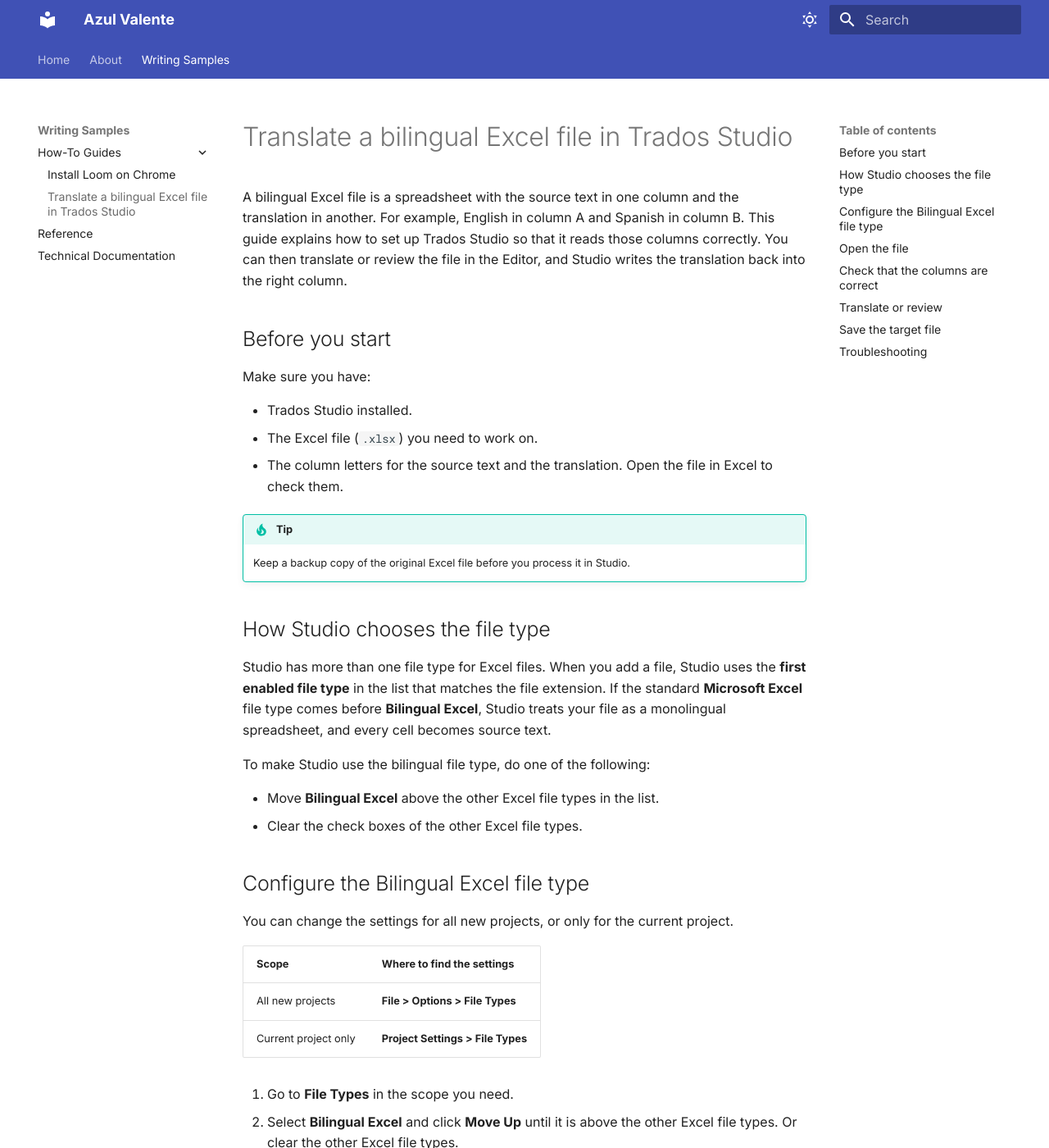
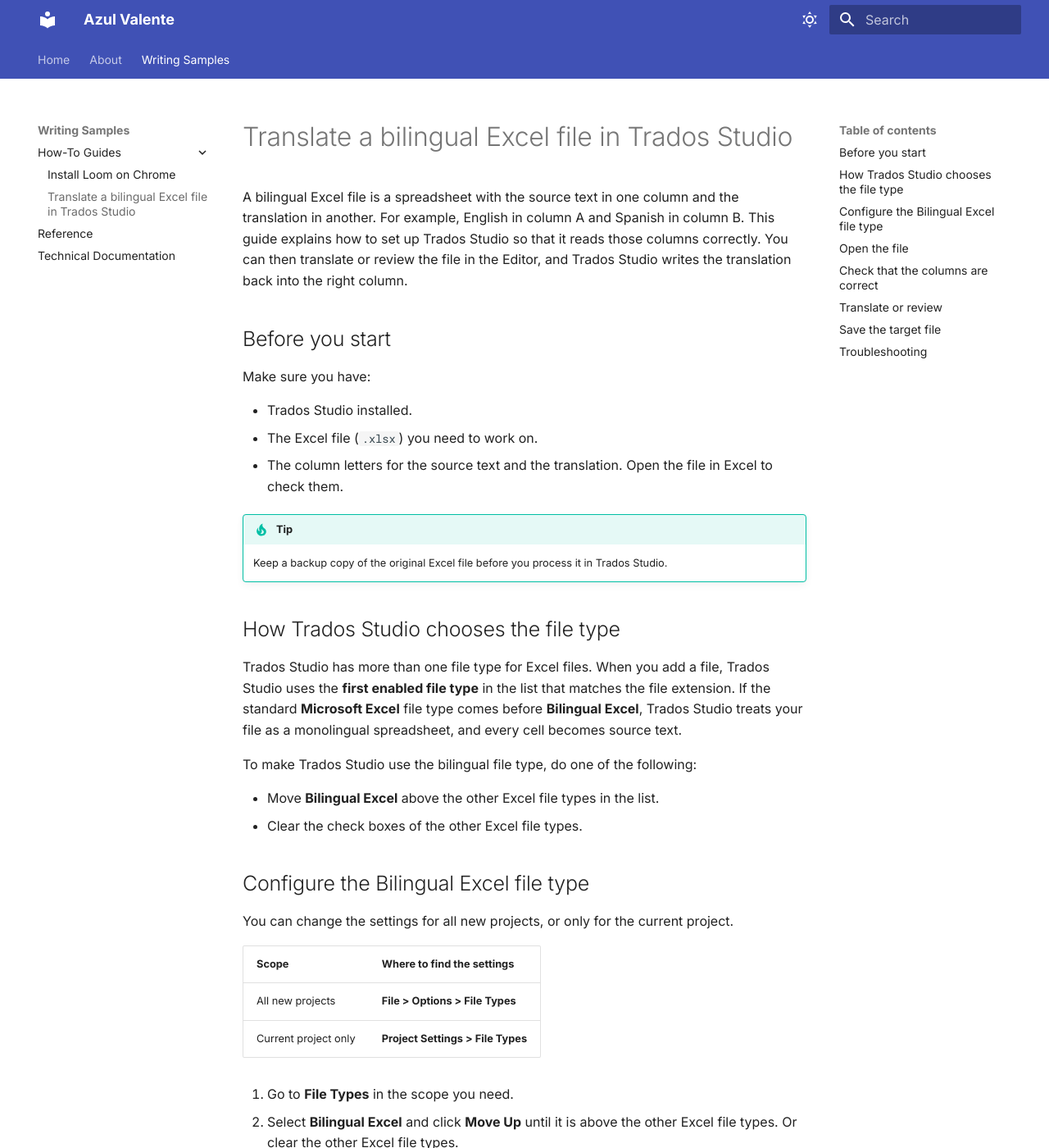
Before and after one commit to azulvalente/tw-portfolio, an MkDocs documentation site: the page built from docs/how-to/how-to-work-with-bilingual-excel-in-trados.md, in a window 1280 px wide and 1400 px high. Shown: the whole window at 82% size. Built offline with MkDocs 1.6.1 and Material for MkDocs 9.7.7, drawn with Linux system fonts in a browser that asks for light colours; some of the changed text lies outside the part shown.

Commit message:
updating name Studio to Trados Studio

```diff
--- a/docs/how-to/how-to-work-with-bilingual-excel-in-trados.md
+++ b/docs/how-to/how-to-work-with-bilingual-excel-in-trados.md
@@ -1,6 +1,6 @@
 # Translate a bilingual Excel file in Trados Studio
 
-A bilingual Excel file is a spreadsheet with the source text in one column and the translation in another. For example, English in column A and Spanish in column B. This guide explains how to set up Trados Studio so that it reads those columns correctly. You can then translate or review the file in the Editor, and Studio writes the translation back into the right column.
+A bilingual Excel file is a spreadsheet with the source text in one column and the translation in another. For example, English in column A and Spanish in column B. This guide explains how to set up Trados Studio so that it reads those columns correctly. You can then translate or review the file in the Editor, and Trados Studio writes the translation back into the right column.
 
 ## Before you start
 
@@ -11,13 +11,13 @@ Make sure you have:
 - The column letters for the source text and the translation. Open the file in Excel to check them.
 
 !!! tip
-    Keep a backup copy of the original Excel file before you process it in Studio.
+    Keep a backup copy of the original Excel file before you process it in Trados Studio.
 
-## How Studio chooses the file type
+## How Trados Studio chooses the file type
 
-Studio has more than one file type for Excel files. When you add a file, Studio uses the **first enabled file type** in the list that matches the file extension. If the standard **Microsoft Excel** file type comes before **Bilingual Excel**, Studio treats your file as a monolingual spreadsheet, and every cell becomes source text.
+Trados Studio has more than one file type for Excel files. When you add a file, Trados Studio uses the **first enabled file type** in the list that matches the file extension. If the standard **Microsoft Excel** file type comes before **Bilingual Excel**, Trados Studio treats your file as a monolingual spreadsheet, and every cell becomes source text.
 
-To make Studio use the bilingual file type, do one of the following:
+To make Trados Studio use the bilingual file type, do one of the following:
 
 - Move **Bilingual Excel** above the other Excel file types in the list.
 - Clear the check boxes of the other Excel file types.
@@ -75,10 +75,10 @@ Work in the Editor as usual. You can:
 2. Click **File > Save Target As**, or press **Shift+F12**.
 3. Choose a name and location for the target file.
 
-Studio writes the translations into the translation column. The source column and the rest of the spreadsheet stay the same.
+Trados Studio writes the translations into the translation column. The source column and the rest of the spreadsheet stay the same.
 
 !!! warning
-    Studio might not preserve the formatting of source and target cells, such as background colors. Check the target file in Excel before you deliver it.
+    Trados Studio might not preserve the formatting of source and target cells, such as background colors. Check the target file in Excel before you deliver it.
 
 ## Troubleshooting
 
@@ -90,4 +90,4 @@ Studio writes the translations into the translation column. The source column an
 | A file that is not bilingual is processed as bilingual. | **Bilingual Excel** is first in the list. | Clear **Bilingual Excel**, or move it below the standard Excel file type. |
 
 !!! tip
-    File type settings apply when Studio processes the file. If you change them after you add a file, remove the file and add it again.
+    File type settings apply when Trados Studio processes the file. If you change them after you add a file, remove the file and add it again.
```
